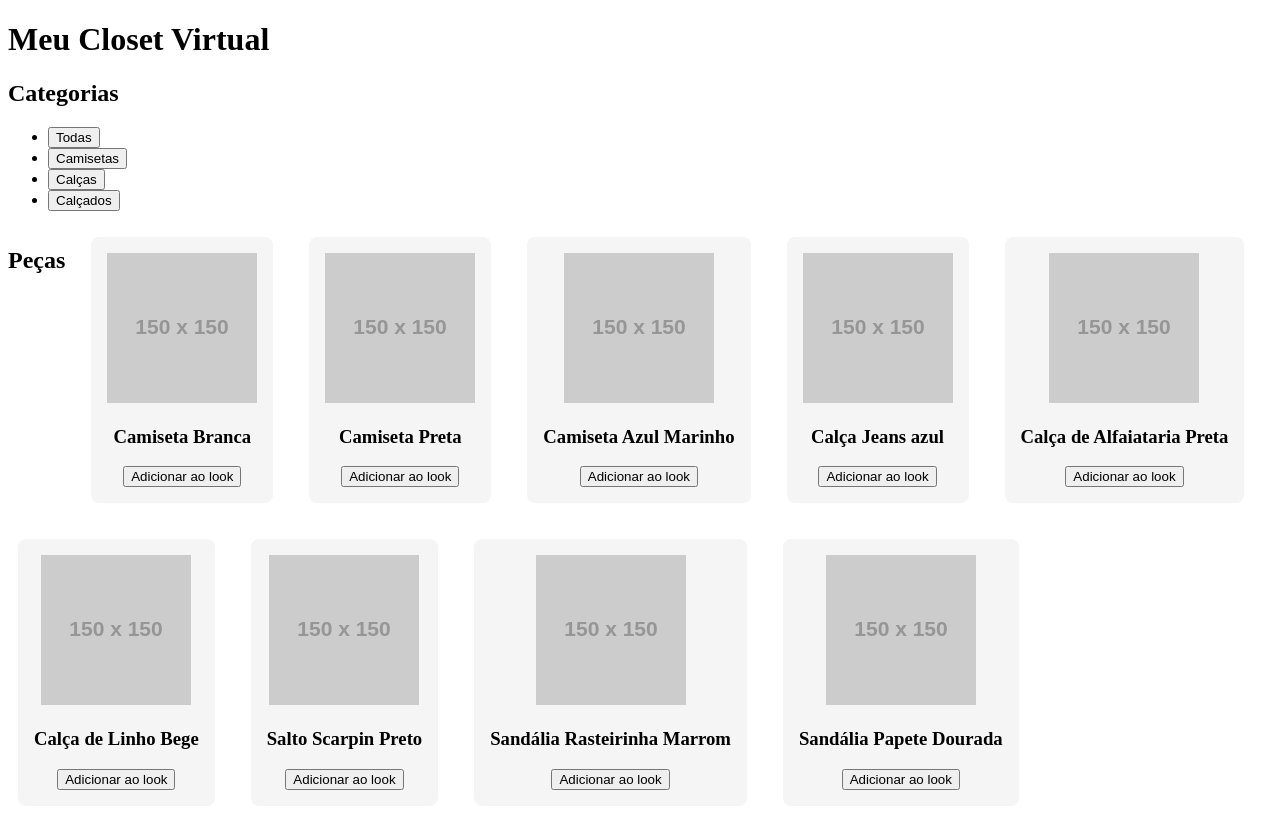
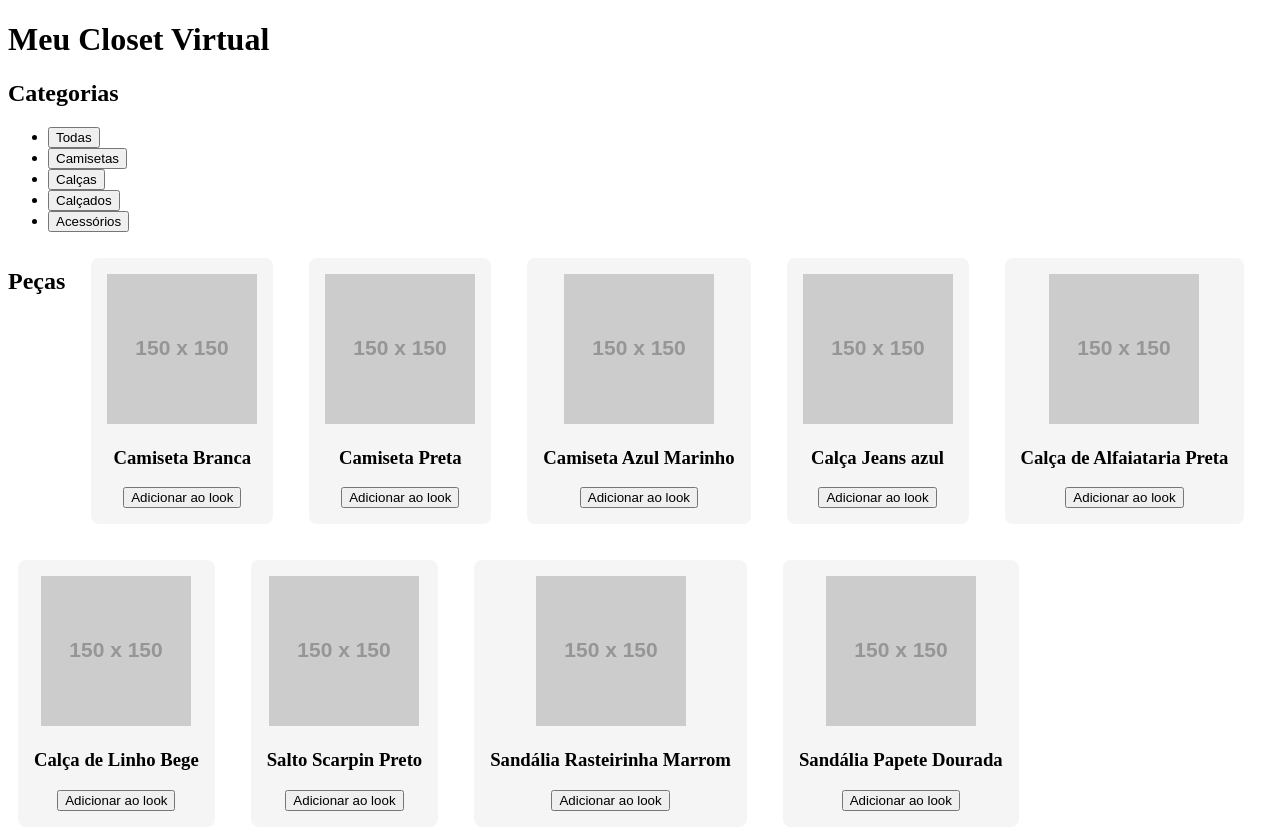
Before and after one commit to letcfelixf/LookLab---Projeto-Desenvolvimento-Front-End-para-Web, a plain HTML site: page index.html in a window 1280 px wide. Shown: the top 830 px of the page. Drawn offline with Linux system fonts and the light colour scheme.

Commit message:
mudan temporarira

```diff
--- a/index.html
+++ b/index.html
@@ -23,6 +23,7 @@
         <li><button>Camisetas</button></li>
         <li><button>Calças</button></li>
         <li><button>Calçados</button></li>
+        <li><button>Acessórios</button></li>
       </ul>
     </section>
 
```
